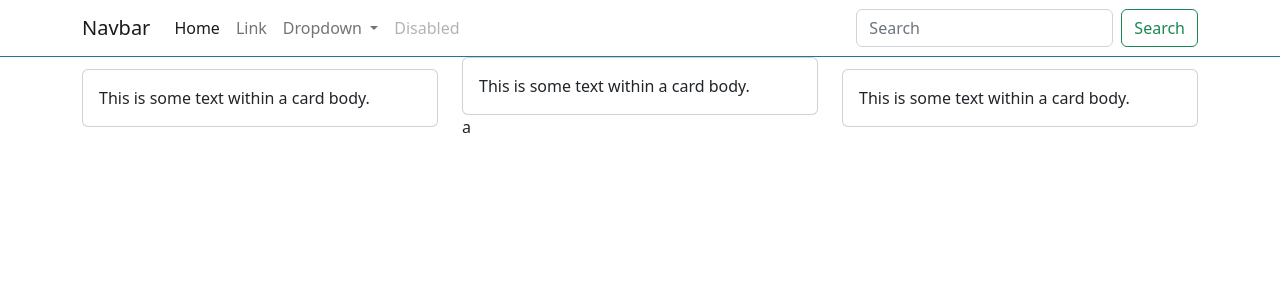
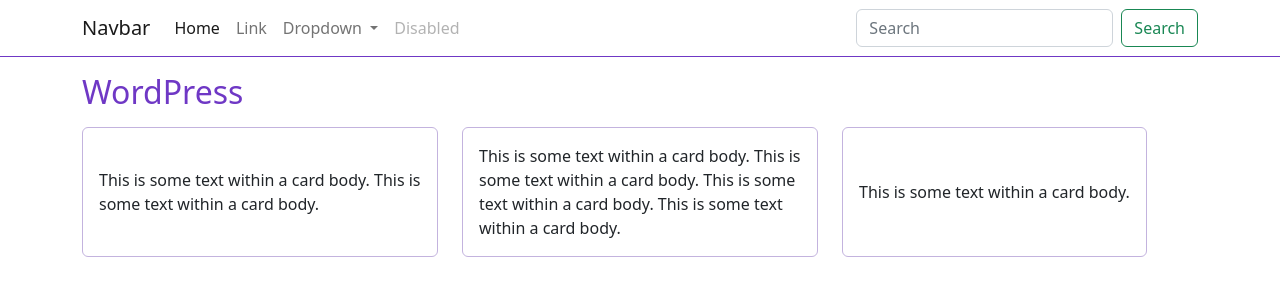
Before and after one commit to kayadev/Anka-Docs, a website: page index.html in a window 1280 px wide. Drawn offline with nearby package versions, Linux system fonts and the light colour scheme.

Commit message:
AnkaDocs

```diff
--- a/index.html
+++ b/index.html
@@ -1,5 +1,6 @@
 <!DOCTYPE html>
 <html lang="en">
+
 <head>
   <meta charset="UTF-8" />
   <meta http-equiv="X-UA-Compatible" content="IE=edge" />
@@ -9,20 +10,14 @@
   <link rel="stylesheet" href="assets/css/style.css" />
   <!--EndCSS-->
 </head>
+
 <body>
   <!--Header-->
   <nav class="navbar navbar-expand-lg navbar-none">
     <div class="container">
       <a class="navbar-brand" href="#">Navbar</a>
-        <button
-          class="navbar-toggler"
-          type="button"
-          data-bs-toggle="collapse"
-          data-bs-target="#navbarSupportedContent"
-          aria-controls="navbarSupportedContent"
-          aria-expanded="false"
-          aria-label="Toggle navigation"
-        >
+      <button class="navbar-toggler" type="button" data-bs-toggle="collapse" data-bs-target="#navbarSupportedContent"
+        aria-controls="navbarSupportedContent" aria-expanded="false" aria-label="Toggle navigation">
         <span class="navbar-toggler-icon"></span>
       </button>
       <div class="collapse navbar-collapse" id="navbarSupportedContent">
@@ -34,19 +29,15 @@
             <a class="nav-link" href="#">Link</a>
           </li>
           <li class="nav-item dropdown">
-              <a
-                class="nav-link dropdown-toggle"
-                href="#"
-                role="button"
-                data-bs-toggle="dropdown"
-                aria-expanded="false"
-              >
+            <a class="nav-link dropdown-toggle" href="#" role="button" data-bs-toggle="dropdown" aria-expanded="false">
               Dropdown
             </a>
             <ul class="dropdown-menu">
               <li><a class="dropdown-item" href="#">Action</a></li>
               <li><a class="dropdown-item" href="#">Another action</a></li>
-                <li><hr class="dropdown-divider" /></li>
+              <li>
+                <hr class="dropdown-divider" />
+              </li>
               <li>
                 <a class="dropdown-item" href="#">Something else here</a>
               </li>
@@ -57,12 +48,7 @@
           </li>
         </ul>
         <form class="d-flex" role="search">
-            <input
-              class="form-control me-2"
-              type="search"
-              placeholder="Search"
-              aria-label="Search"
-            />
+          <input class="form-control me-2" type="search" placeholder="Search" aria-label="Search" />
           <button class="btn btn-outline-success" type="submit">
             Search
           </button>
@@ -72,22 +58,31 @@
   </nav>
   <!--EndHeader-->
   <!--Main-->
-    <div class="container">
-      <div class="row row-cols-3 align-items-center">
-        <div class="col-md-4">
+  <div class="container mt-3">
+    <div class="row main-head">
+      <h2>WordPress</h2>
+    </div>
+    <div class="row row-cols-3">
+      <div class="col-12 col-md-4 mt-2 d-md-flex justify-content-md-between">
         <div class="card">
-            <div class="card-body">This is some text within a card body.</div>
+          <div class="card-body align-items-center d-flex justify-content-center">This is some text within a card body.
+            This is some text within a card body.</div>
+          <a href="#" class="stretched-link"></a>
         </div>
       </div>
-        <div class="col-md-4">
+      <div class="col-12 col-md-4 mt-2 d-md-flex justify-content-md-between">
         <div class="card">
-            <div class="card-body">This is some text within a card body.</div>
+          <div class="card-body align-items-center d-flex justify-content-center">This is some text within a card body.
+            This is some text within a card body. This is
+            some text within a card body. This is some text within a card body.</div>
+          <a href="#" class="stretched-link"></a>
         </div>
-          a
       </div>
-        <div class="col-md-4">
+      <div class="col-12 col-md-4 mt-2 d-md-flex justify-content-md-between">
         <div class="card">
-            <div class="card-body">This is some text within a card body.</div>
+          <div class="card-body align-items-center d-flex justify-content-center">This is some text within a card body.
+          </div>
+          <a href="#" class="stretched-link"></a>
         </div>
       </div>
     </div>
@@ -101,4 +96,5 @@
   <script src="https://cdn.jsdelivr.net/npm/bootstrap@5.2.1/dist/js/bootstrap.min.js"></script>
   <!--EndScript-->
 </body>
+
 </html>
--- a/scss/_custom.scss
+++ b/scss/_custom.scss
@@ -1,8 +1,11 @@
-$color-1: #21759b;
-$color-2: #a93d4f;
-$color-3: #21759b;
-$color-4: #41c5af;
+$color-1: #6F38C5;
+$color-10: #996fdd;
+$color-100: #c3b3de;
+$color-2: #ABD9FF;
+$color-3: #ADDDD0;
+$color-4: #FAF7F0;
 
 $primary: $color-1;
 
+
 @import "../node_modules/bootstrap/scss/bootstrap.scss";
--- a/scss/sections/_card.scss
+++ b/scss/sections/_card.scss
@@ -1 +1,16 @@
 @use "../custom" as *;
+
+.main-head {
+    & h2 {
+        color: $primary;
+    }
+}
+
+.card {
+    border: solid $color-100 1px;
+
+
+    &:hover {
+        border: solid $color-10 1px;
+    }
+}
```
Also changed, not shown: assets/css/style.css, 2 other files. Lines whose indentation alone changed are shown as unchanged.
